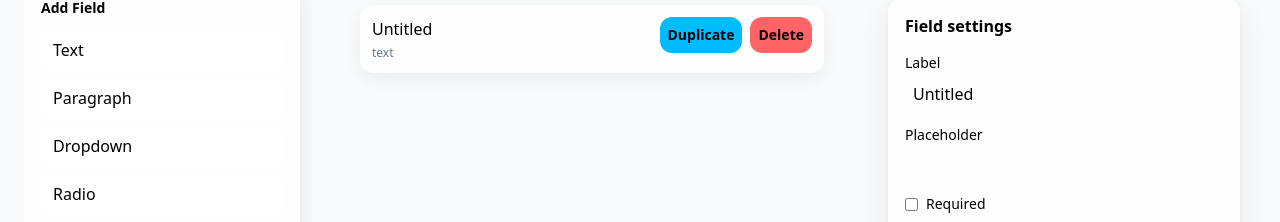
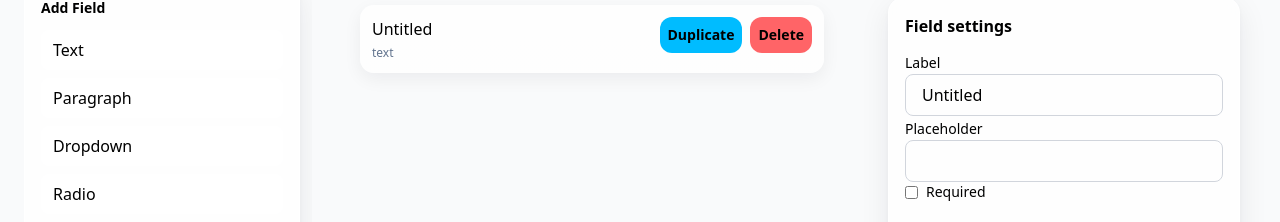
Before and after one commit to rakshithkumar608/smart_form_builder, a React (Vite) app in the folder frontend/: page /forms/1/edit in a window 1280 px wide. Both pictures are taken after a click on the button "Text". Shown: the part 131-353 px from the top of the page. Built offline with nearby package versions, Linux system fonts and the light colour scheme; no server answers.

Commit message:
Sucessfully added the UI for RightPanel

```diff
--- a/frontend/src/components/RightPanel.jsx
+++ b/frontend/src/components/RightPanel.jsx
@@ -1,16 +1,16 @@
 import React from 'react';
 
 export default function RightPanel({ field, onChange }) {
-  if (!field) return <div className="w-96 p-4">Select a field to edit</div>;
+  if (!field) return <div className="w-96 p-4 font-semibold text-xl text-slate-600">Select a field to edit</div>;
 const set = (patch) => onChange({ ...field, ...patch });
 return (
     <aside className="w-96 p-4 sticky top-28">
       <div className="card p-4 rounded-2xl card-border card-shadow">
         <h4 className="font-semibold mb-3">Field settings</h4>
 <label className="text-sm">Label</label>
-        <input value={field.label} onChange={e => set({ label: e.target.value })} className="w-full mb-2 p-2 rounded-lg" />
+        <input value={field.label} onChange={e => set({ label: e.target.value })} className="w-full px-4 py-2 border border-gray-300 rounded-lg focus:ring-2 focus:ring-indigo-500 focus:border-indigo-500 outline-none transition-all" />
 <label className="text-sm">Placeholder</label>
-        <input value={field.placeholder || ''} onChange={e => set({ placeholder: e.target.value })} className="w-full mb-2 p-2 rounded-lg" />
+        <input value={field.placeholder || ''} onChange={e => set({ placeholder: e.target.value })} className="w-full px-4 py-2 border border-gray-300 rounded-lg focus:ring-2 focus:ring-indigo-500 focus:border-indigo-500 outline-none transition-all" />
 <div className="flex items-center gap-2 mb-3">
           <input type="checkbox" checked={field.required || false} onChange={e => set({ required: e.target.checked })} />
           <label className="text-sm">Required</label>
@@ -18,7 +18,7 @@ return (
 {(field.type === 'select' || field.type === 'radio' || field.type === 'checkbox') && (
           <>
             <label className="text-sm mb-1">Options (one per line)</label>
-            <textarea value={(field.options || []).join('\n')} onChange={e => set({ options: e.target.value.split('\n').map(s => s.trim()).filter(Boolean) })} className="w-full p-2 rounded-lg h-28" />
+            <textarea value={(field.options || []).join('\n')} onChange={e => set({ options: e.target.value.split('\n').map(s => s.trim()).filter(Boolean) })} className="w-full px-4 py-2 border border-gray-300 rounded-lg focus:ring-2 focus:ring-indigo-500 focus:border-indigo-500 outline-none transition-all" />
           </>
         )}
 <div className="mt-4">
```
